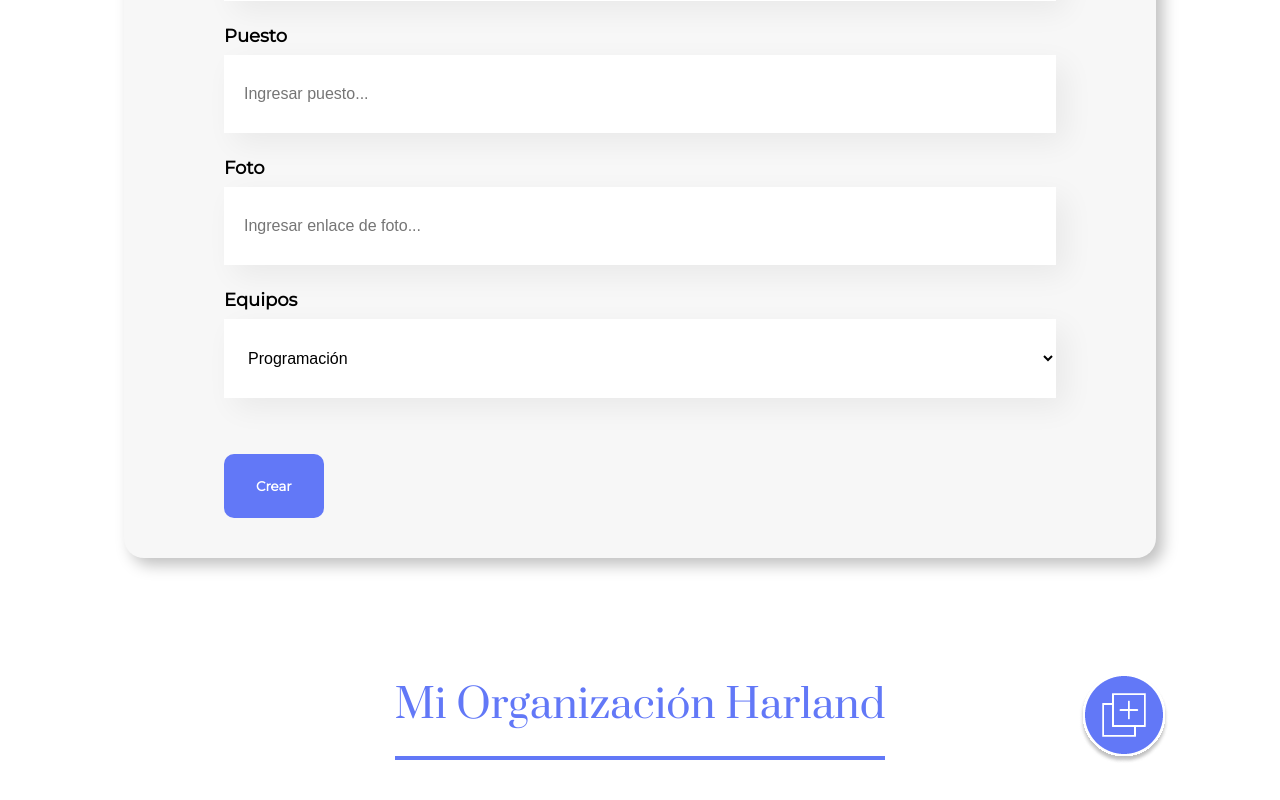
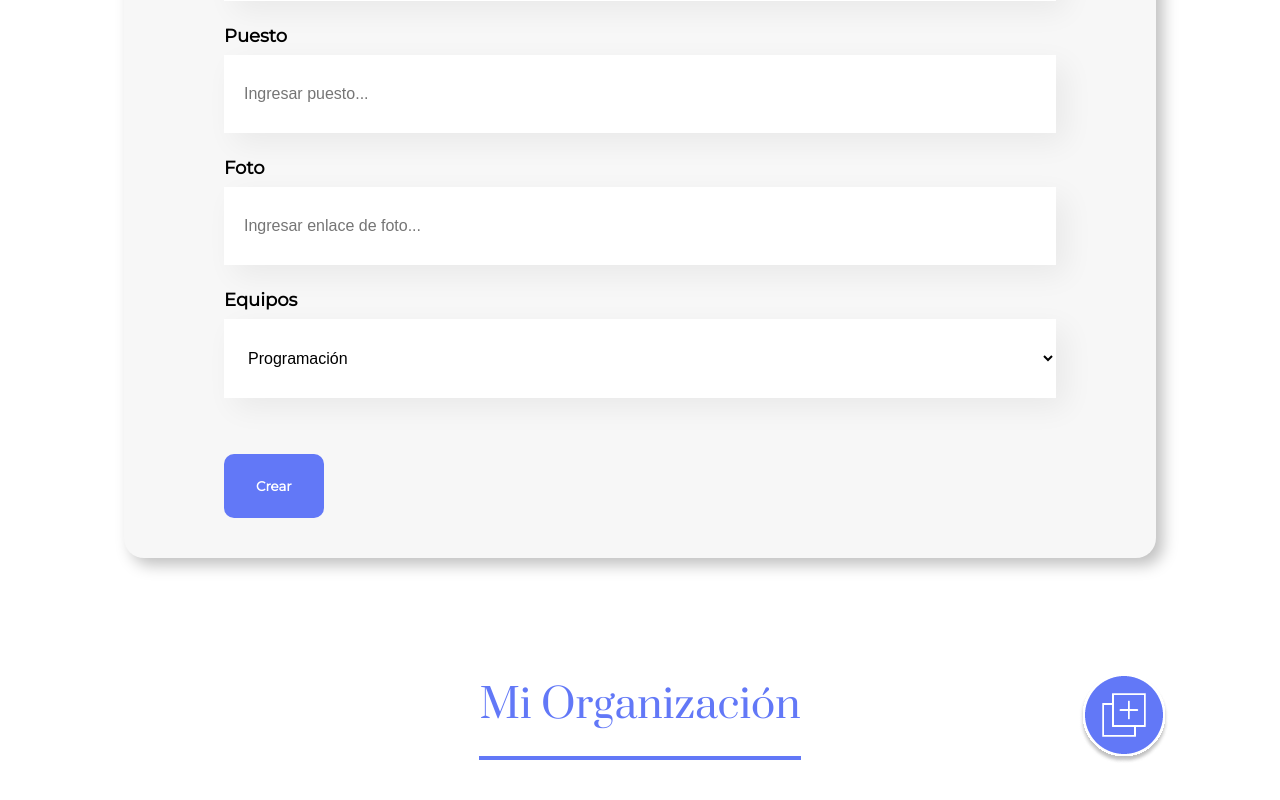
Before and after one commit to GarciaRojasP/org, a React (Create React App) app: page / in a window 1280 px wide. Shown: the part 790-1590 px from the top of the page. Built offline with nearby package versions, Linux system fonts and the light colour scheme.

Commit message:
Depurando código, utilizo useState, Ternario y Corto circuito - funcion de mostrar y ocultar formulario

```diff
--- a/src/App.js
+++ b/src/App.js
@@ -1,14 +1,27 @@
+import { useState } from 'react';
 import './App.css';
 import Header from './componentes/Header/Header.js';
 import Formulario from './componentes/Formulario/Formulario.js';
 import MiOrg from './componentes/MiOrg/MiOrg.js';
 
 function App() {
+
+  const [mostrarFormulario, actualizarMostrar] = useState(true)
+
+  //Ternario --> condicion ? seMuestra : noSeMuestra
+  //fragmas --> <></>
+  //corto circuito --> condicion && seMuestra
+  const cambiarEstado = () => {
+    actualizarMostrar(!mostrarFormulario);
+  }
   return (
     <div>
       <Header />
-      <Formulario />
-      <MiOrg />
+      {/*mostrarFormulario === true ? <Formulario /> : <div></div>*/}
+      {/*mostrarFormulario ? <Formulario /> : <div></div> */}
+      {/*mostrarFormulario === true ? <Formulario /> : <></>*/}
+      {mostrarFormulario && <Formulario />}
+      <MiOrg estado={cambiarEstado} />
     </div>
   );
 }
--- a/src/componentes/MiOrg/MiOrg.js
+++ b/src/componentes/MiOrg/MiOrg.js
@@ -1,23 +1,14 @@
-import { useState } from "react"
 import "./MiOrg.css"
 
-const MiOrg = () => {
+const MiOrg = (props) => {
     //Estado - hooks
     //useState
     //useState()
     //const [nombreVariable,funcionActualiza] = useState(valorInicial);
 
-    const [nombre,actualizarNombre] = useState("Harland")
-    const [mostrar,actualizarMostar] = useState(true)
-
-    const manejarClick = () => {
-        console.log("Mostrar/Ocultar elemento", !mostrar)
-        actualizarMostar(!mostrar);
-    }
-
     return <section className="orgSectio">
-                <h3 className="titulo__principal titulo__principal-miorg--modificador">Mi Organización {nombre}</h3>
-                <img src="/img/add.png" alt="boton de agregar" onClick={manejarClick}/>
+                <h3 className="titulo__principal titulo__principal-miorg--modificador">Mi Organización</h3>
+                <img src="/img/add.png" alt="boton de agregar" onClick={props.estado}/>
            </section>
 }
 
```
